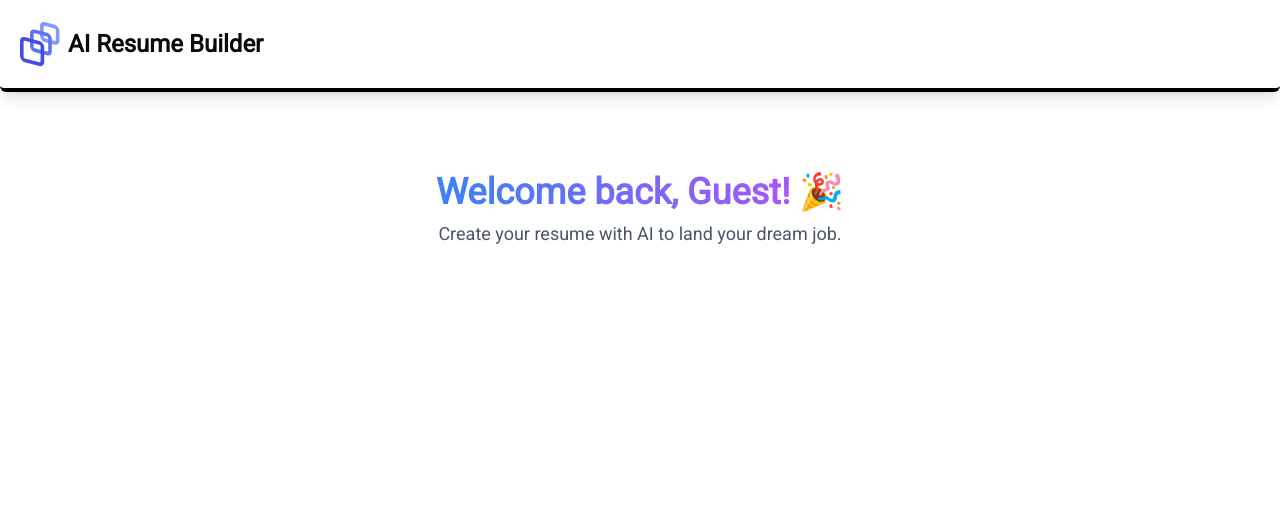
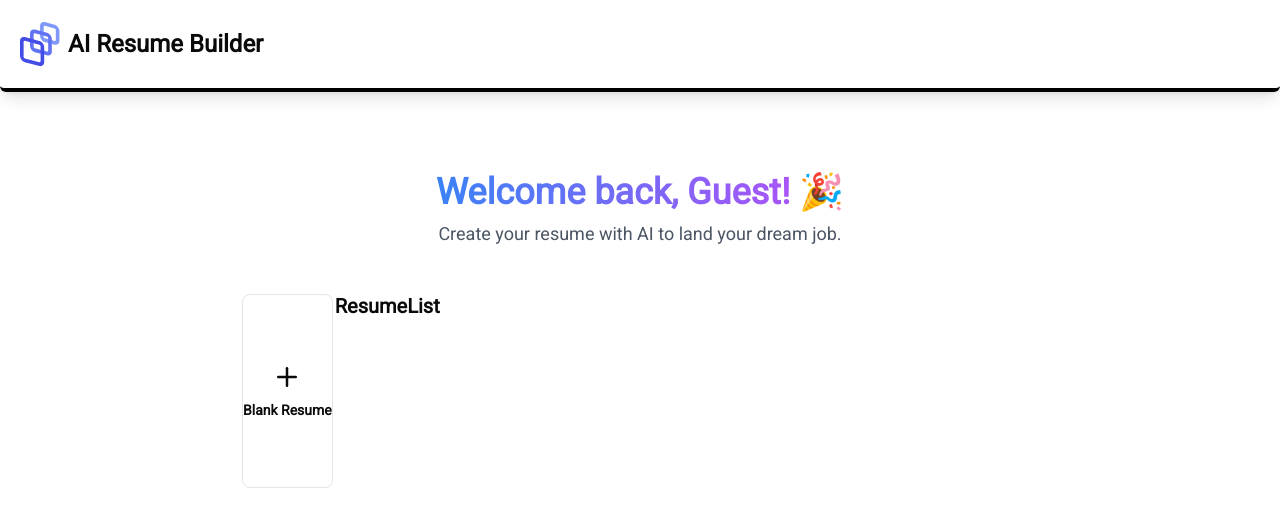
Before and after one commit to ZubbairHoque/AI-Resume-Builder, a Next.js app: page /Dashboard in a window 1280 px wide. Shown: the top 526 px of the page. Built offline with nearby package versions, Linux system fonts and the light colour scheme; no server answers.

Commit message:
Coding components for dashboard page

```diff
--- a/app/Dashboard/_components/Header.tsx
+++ b/app/Dashboard/_components/Header.tsx
@@ -1,5 +1,6 @@
 import { UserButton } from "@clerk/clerk-react";
 import Image from "next/image";
+
 
 const Header = () => {
   return (
--- /dev/null
+++ b/app/Dashboard/_components/addResume.tsx
@@ -0,0 +1,34 @@
+import { Plus } from 'lucide-react';
+import React, { useCallback } from 'react'
+
+function AddResume() {
+  const onCreate = useCallback(() => {}, []);
+  return (
+    <div role='button'
+    className='p-[2px] cursor-pointer'
+    onClick={onCreate}
+    >
+      <div className='
+      py-24 h-[183px] flex flex-col
+      rounded-lg gap-2 w-full max-w-full
+      items-center justify-center
+      border
+      bg-white
+      hover:bg-primary
+      transition
+      hover:shadow
+      dark:bg-secondary'
+      >
+        <span>
+          <Plus size="30px"/>
+        </span>
+        <p
+        className='text-sm font-semibold
+        '
+        >Blank Resume</p>
+      </div>
+    </div>
+  )
+}
+
+export default AddResume
--- /dev/null
+++ b/app/Dashboard/_components/resumeList.tsx
@@ -0,0 +1,9 @@
+import React from 'react'
+
+const ResumeList = () => {
+  return (
+    <div>ResumeList</div>
+  )
+}
+
+export default ResumeList
--- a/app/Dashboard/layout.tsx
+++ b/app/Dashboard/layout.tsx
@@ -1,4 +1,6 @@
+"use client"
 import React from 'react'
+import Header from './_components/Header';
 
 function DashboardLayout(
     {children}
@@ -8,7 +10,7 @@ function DashboardLayout(
 ) {
   return (
     <div>
-
+      <Header />
         {children}
     </div>
   )
--- a/app/Dashboard/page.tsx
+++ b/app/Dashboard/page.tsx
@@ -1,9 +1,9 @@
-"use client";
+"use client"
 import React, { useContext } from "react";
-import Header from "./_components/Header";
 import { UserDetailContext } from "../_context/UserDetailContext";
-
-export default function Dashboard({ children }: { children: React.ReactNode }) {
+import AddResume from "./_components/addResume";
+import ResumeList from "./_components/resumeList";
+export default function Dashboard() {
   const context = useContext(UserDetailContext);
 
   if (!context) {
@@ -15,7 +15,6 @@ export default function Dashboard({ children }: { children: React.ReactNode }) {
 
   return (
     <div>
-      <Header />
       <div className="pt-20 px-10 md:px-20 lg:px-40 xl:px-60 text-center">
         <h2 className="text-4xl font-extrabold bg-gradient-to-r from-blue-500 to-purple-500 text-transparent bg-clip-text animate-fade-in inline-block">
           Welcome back, {username}!
@@ -24,7 +23,22 @@ export default function Dashboard({ children }: { children: React.ReactNode }) {
         <p className="text-gray-600 mt-2 text-lg">
           Create your resume with AI to land your dream job.
         </p>
-        {children}
+
+        {/* Creating CV Section */}
+        <div className="w-full pt-11">
+          <h5
+          className="text-xl font-semibold dark:text-inherit
+          mb-3
+          ">
+            <div className="flex flex-wrap w-full">
+              <AddResume />
+              <ResumeList />
+            </div>
+          </h5>
+        </div>
+        <div>
+
+        </div>
       </div>
     </div>
   );
--- a/package.json
+++ b/package.json
@@ -28,6 +28,8 @@
     "esbuild": "^0.25.0",
     "lucide-react": "^0.475.0",
     "next": "15.1.7",
+    "next-theme": "^0.1.5",
+    "next-themes": "^0.4.4",
     "react": "^19.0.0",
     "react-dom": "^19.0.0",
     "react-hook-form": "^7.54.2",
```
Also changed, not shown: 1 other file (tests, documents, lock files or other folders).
